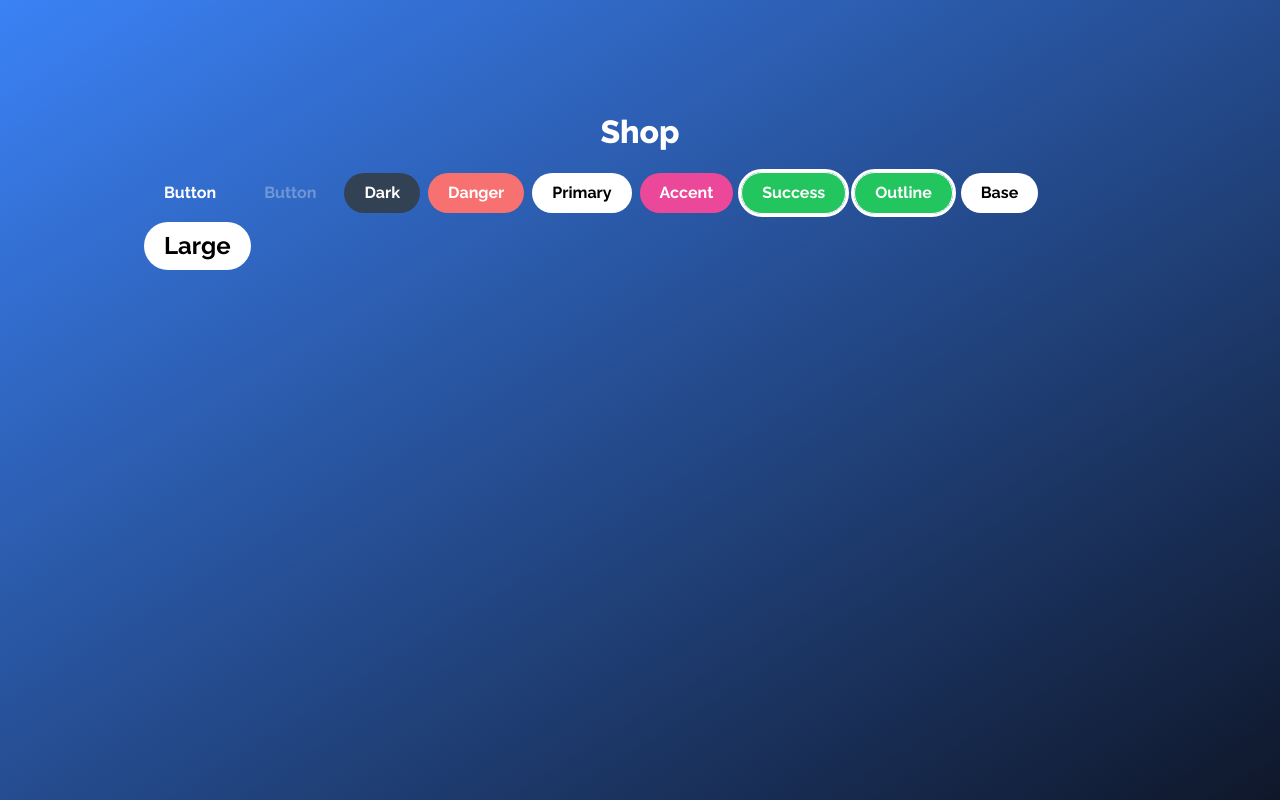
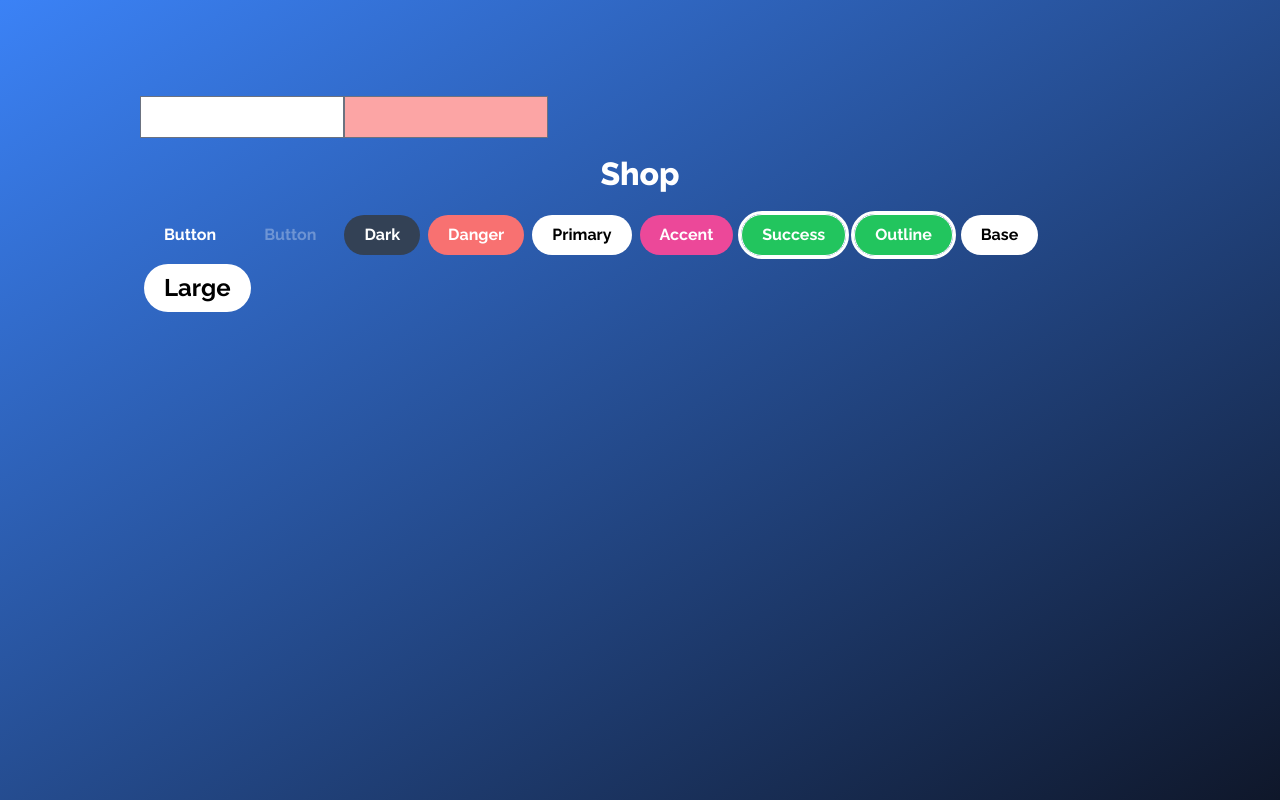
Before and after one commit to enrico-bellanti/react-shop, a React (Vite) app: page / in a window 1280 px wide. Built offline with nearby package versions, Linux system fonts and the light colour scheme.

Commit message:
added tailwindcss/forms

```diff
--- a/package.json
+++ b/package.json
@@ -15,6 +15,7 @@
   },
   "devDependencies": {
     "@eslint/js": "^9.9.0",
+    "@tailwindcss/forms": "^0.5.9",
     "@types/react": "^18.3.3",
     "@types/react-dom": "^18.3.0",
     "@vitejs/plugin-react": "^4.3.1",
--- a/src/App.tsx
+++ b/src/App.tsx
@@ -3,6 +3,8 @@
 function App() {
   return (
     <div className="page">
+      <input type="text" />
+      <input type="text" className="error" />
       <h1 className="title">Shop</h1>
       <button className="btn">Button</button>
       <button className="btn" disabled>Button</button>
--- a/src/index.css
+++ b/src/index.css
@@ -14,6 +14,24 @@
     2xl:text-[14rem] 2xl:fixed 2xl:bottom-12 2xl:z-0   2xl:rotate-[270deg] 2xl:w-96  2xl:-left-12  2xl:opacity-30 2xl:pointer-events-none
 }
 
+/*forms*/
+textarea,
+input[type="text"],
+input[type="password"],
+input[type="number"],
+input[type="email"] {
+  @apply text-black ;
+}
+
+textarea.error,
+input[type="text"].error,
+input[type="password"].error,
+input[type="number"].error,
+input[type="email"].error {
+  @apply bg-red-300 ;
+}
+
+/*buttons*/
 .page{
   @apply max-w-screen-lg mx-auto pt-24 px-3
 }
--- a/tailwind.config.js
+++ b/tailwind.config.js
@@ -6,5 +6,7 @@
   theme: {
     extend: {},
   },
-  plugins: [],
+  plugins: [
+    require('@tailwindcss/forms'),
+  ],
 }
```
Also changed, not shown: 1 other file (tests, documents, lock files or other folders).
